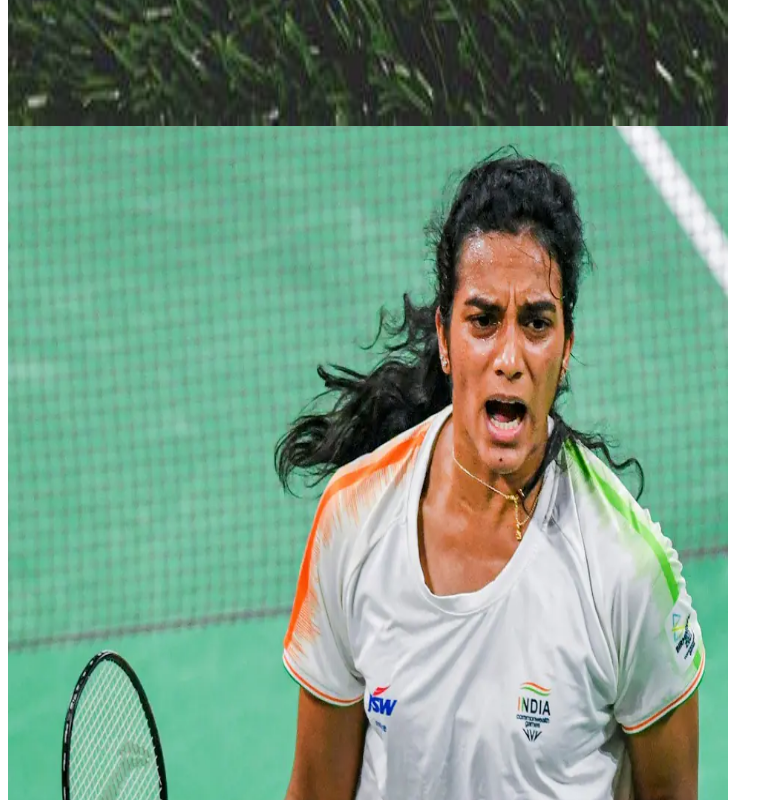
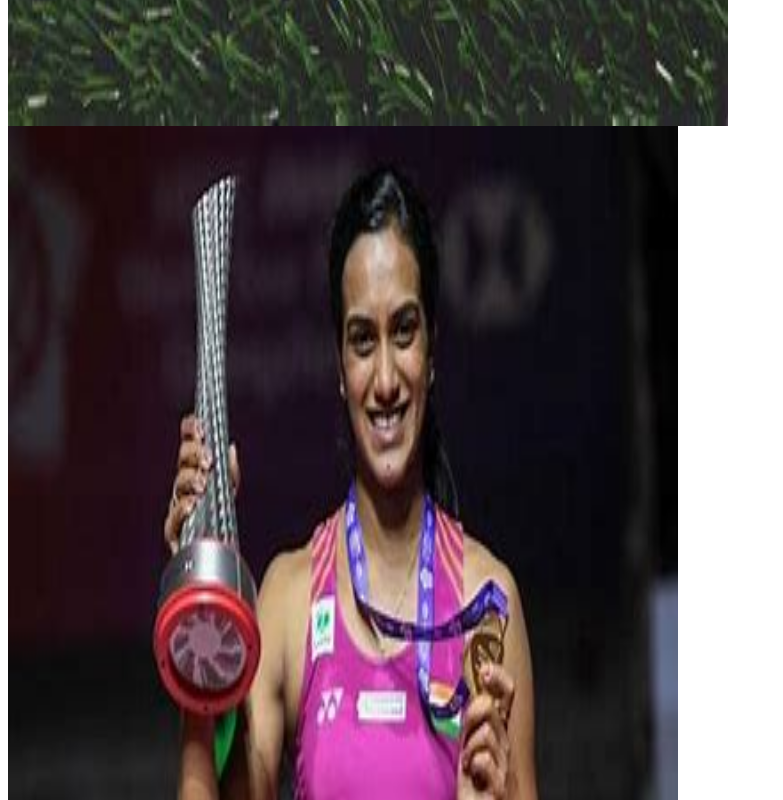
Before and after one commit to Seshagiri369/new, a plain HTML site: page index.html in a window 1280 px wide. Shown: the part 1180-1980 px from the top of the page, without its empty margins (0-783 px from the left). Drawn offline with Linux system fonts and the light colour scheme.

Commit message:
Update index.html

```diff
--- a/index.html
+++ b/index.html
@@ -5,7 +5,7 @@ India's pride
 <body>
 <h1>INDIAN'S PRIDE</h1>
 <img width=720pix height=1200pix src="gh.jpeg">
-
+<img width=670pix height=900pix src="world champion.jpeg">
 <img width=720pix height=1200pix src="pv.jpeg">
 </body>
 </html>
```
